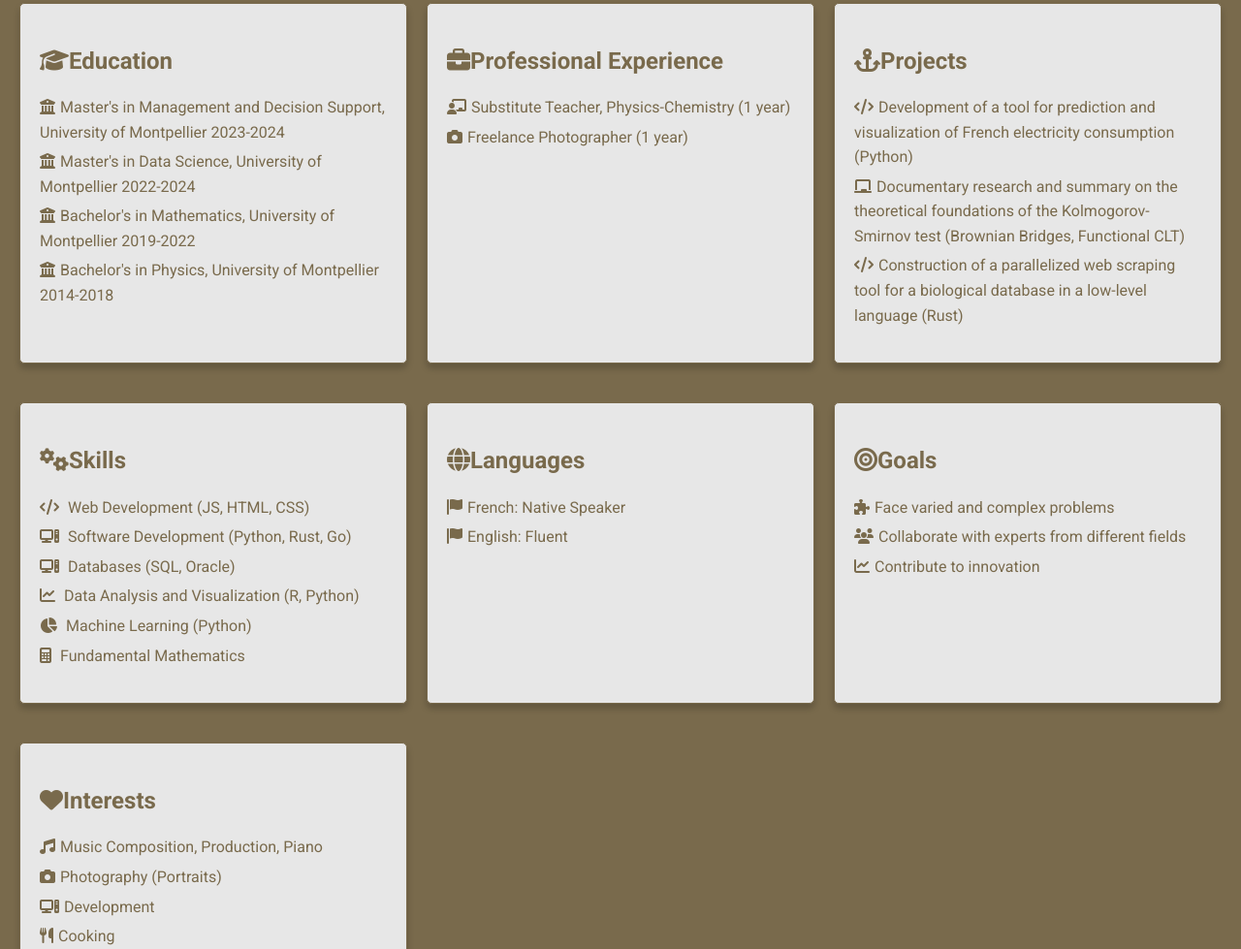
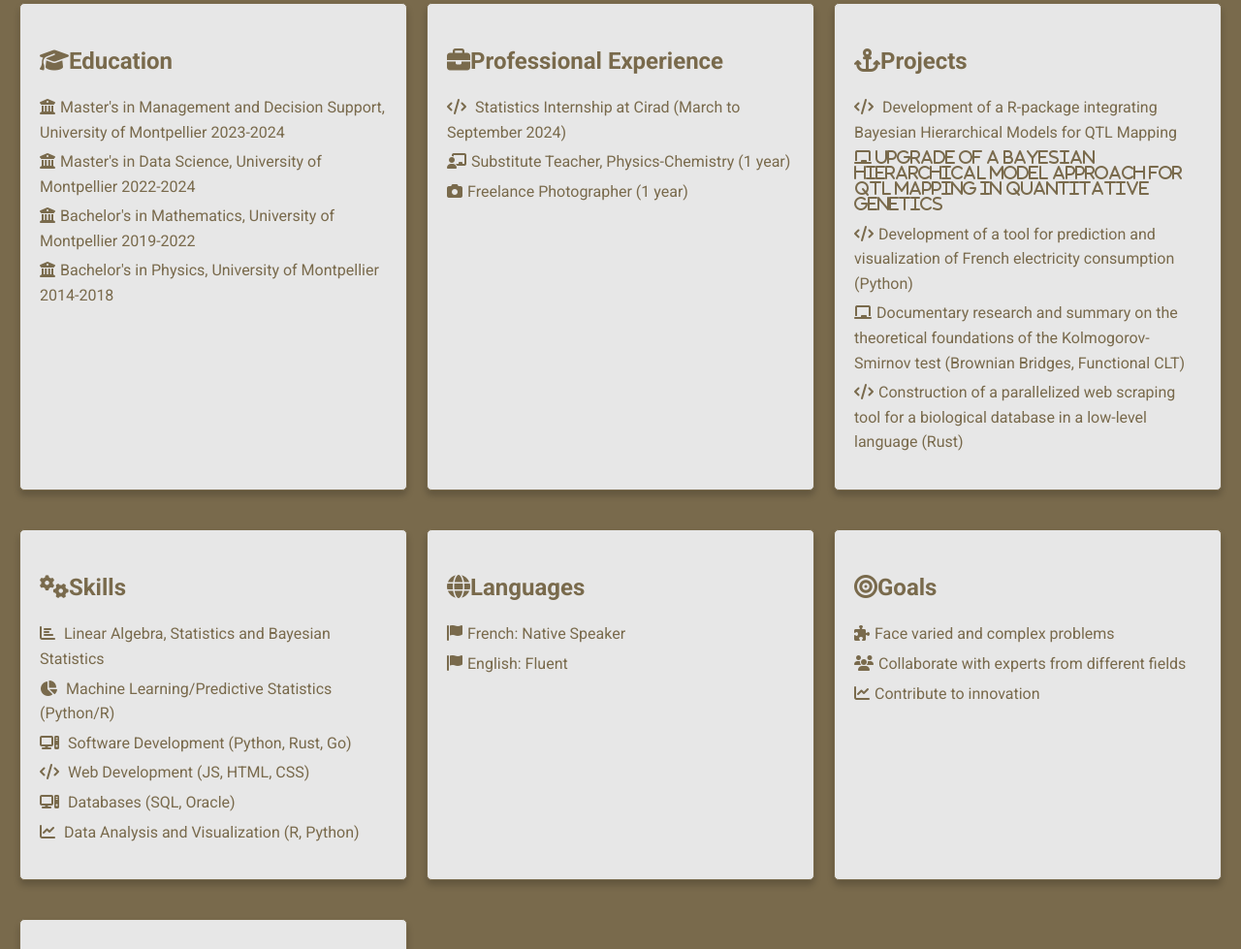
Before and after one commit to NicolasLeroy1/MySite, a plain HTML site: page eng.html in a window 1280 px wide. Shown: the part 589-1568 px from the top of the page at 97% size. Drawn offline with Linux system fonts and the light colour scheme.

Commit message:
Update eng.html

```diff
--- a/eng.html
+++ b/eng.html
@@ -116,6 +116,7 @@
             <div class="panel">
                 <h2><i class="fas fa-briefcase"></i>Professional Experience</h2>
                 <ul>
+                    <li><i class="fas fa-code"></i> Statistics Internship at Cirad (March to September 2024)</li>
                     <li><i class="fas fa-chalkboard-teacher"></i>Substitute Teacher, Physics-Chemistry (1 year)</li>
                     <li><i class="fas fa-camera"></i>Freelance Photographer (1 year)</li>
                 </ul>
@@ -123,6 +124,8 @@
             <div class="panel">
                 <h2><i class="fas fa-anchor"></i>Projects</h2>
                 <ul>
+                    <li><i class="fas fa-code"></i> Development of a R-package integrating Bayesian Hierarchical Models for QTL Mapping</li>
+                    <li> <i class = "fas fa-chalkboard"> Upgrade of a Bayesian Hierarchical model approach for QTL mapping in quantitative genetics</i></li>
                     <li><i class="fas fa-code"></i>Development of a tool for prediction and visualization of French electricity consumption (Python)</li>
                     <li><i class="fas fa-chalkboard"></i>Documentary research and summary on the theoretical foundations of the Kolmogorov-Smirnov test (Brownian Bridges, Functional CLT)</li>
                     <li><i class="fas fa-code"></i>Construction of a parallelized web scraping tool for a biological database in a low-level language (Rust)</li>
@@ -131,12 +134,13 @@
             <div class="panel">
                 <h2><i class="fas fa-cogs"></i>Skills</h2>
                 <ul>
+                    <li><i class="fas fa-chart-bar"></i> Linear Algebra, Statistics and Bayesian Statistics</li>
+                    <li><i class="fas fa-chart-pie"></i> Machine Learning/Predictive Statistics (Python/R)</li>
+                    <li><i class="fas fa-computer"></i> Software Development (Python, Rust, Go)</li>
                     <li><i class="fas fa-code"></i> Web Development (JS, HTML, CSS)</li>
-                    <li><i class="fas fa-computer"></i> Software Development (Python, Rust, Go)</li>
                     <li><i class="fas fa-computer"></i> Databases (SQL, Oracle)</li>
                     <li><i class="fas fa-chart-line"></i> Data Analysis and Visualization (R, Python)</li>
-                    <li><i class="fas fa-chart-pie"></i> Machine Learning (Python)</li>
-                    <li><i class="fas fa-calculator"></i> Fundamental Mathematics</li>
+
                 </ul>
             </div>
             <div class="panel">
```
